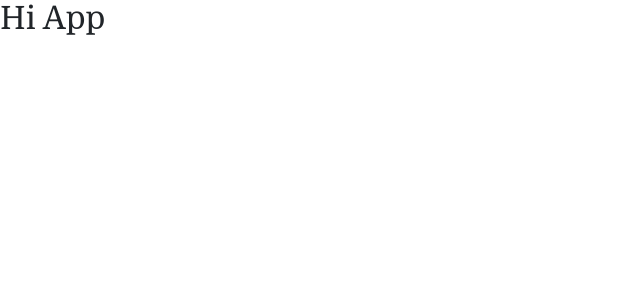
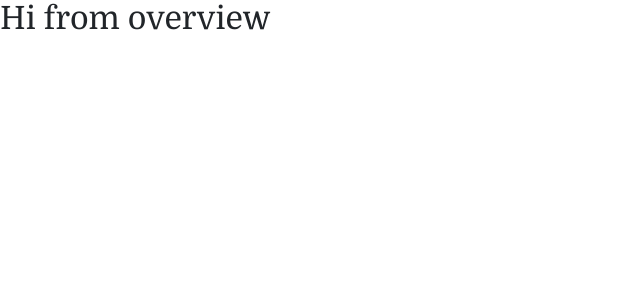
Before and after one commit to hasibdurjoy/studio, a React (Create React App) app: page / in a window 1280 px wide. Shown: the top 300 px of the page, without its empty margins (0-640 px from the left). Built offline with nearby package versions, Linux system fonts and the light colour scheme.

Commit message:
update main

```diff
--- a/src/App.js
+++ b/src/App.js
@@ -1,9 +1,10 @@
 import "./App.css";
+import HomePage from "./Pages/HomePage";
 
 function App() {
   return (
     <div>
-      <h2>Hi App</h2>
+      <HomePage />
     </div>
   );
 }
```
Also changed, not shown: src/Pages/HomePage.jsx (renamed from src/Pages/HomePage.tsx).
